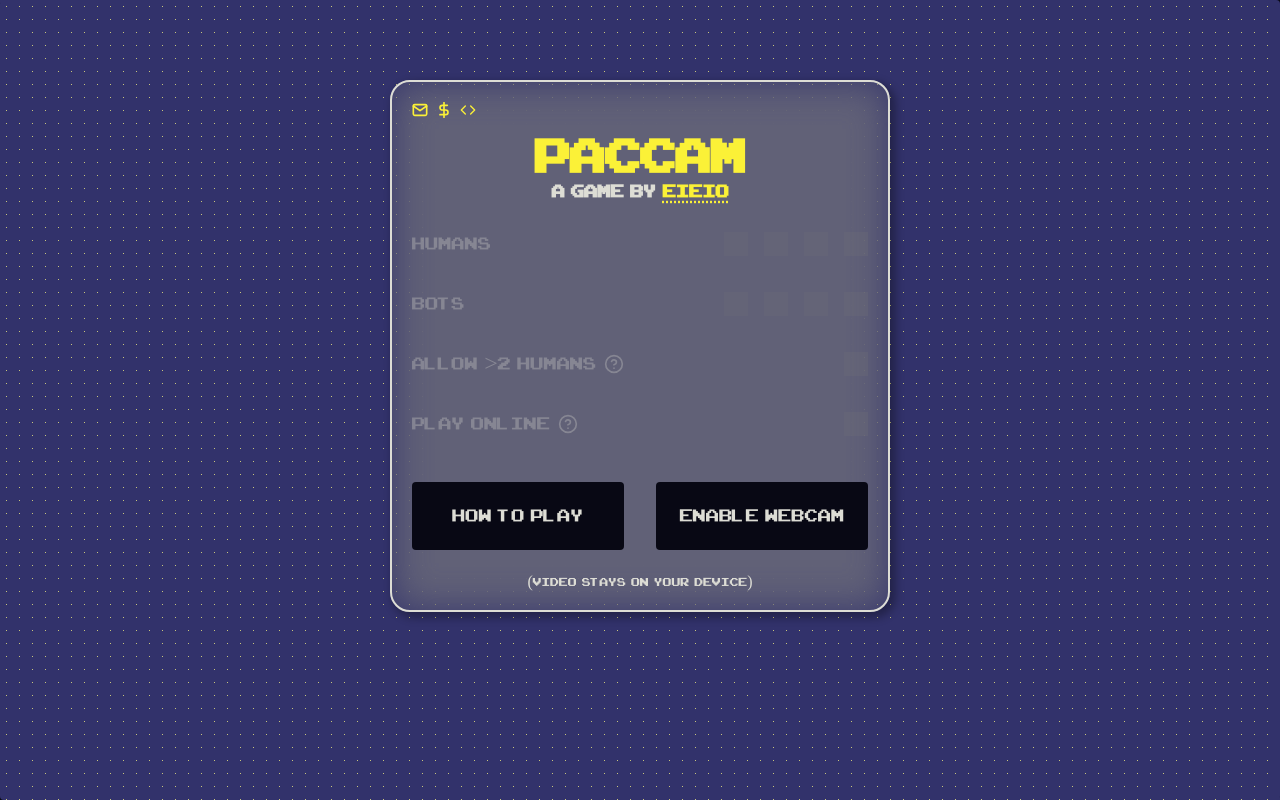
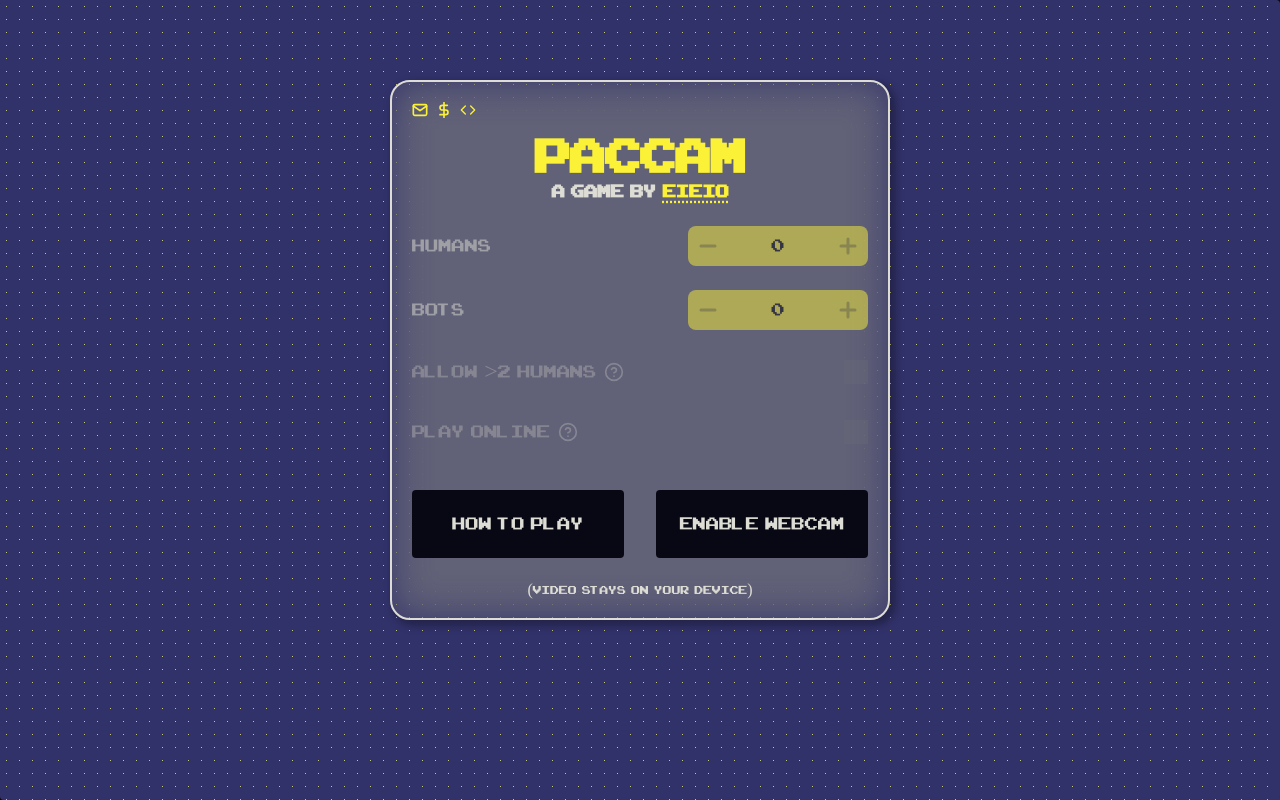
Before and after one commit to nolenroyalty/paccam, a React (Vite) app: page / in a window 1280 px wide. Built offline with nearby package versions, Linux system fonts and the light colour scheme.

Commit message:
different select widget

```diff
--- a/src/components/App/App.js
+++ b/src/components/App/App.js
@@ -208,7 +208,7 @@ function App() {
     // gameRef.current.startGameLoop();
 
     gameRef.current.resetState();
-    setGameState((state) => ({ ...state, numHumans: 0, numBots: null }));
+    setGameState((state) => ({ ...state, numHumans: 0, numBots: 0 }));
     gameRef.current.moveToWaitingForPlayerSelect();
   }, []);
 
--- a/src/components/Icons/Icons.js
+++ b/src/components/Icons/Icons.js
@@ -106,6 +106,43 @@ export const X = ({ size }) => (
   </svg>
 );
 
+export const Plus = ({ size }) => {
+  return (
+    <svg
+      xmlns="http://www.w3.org/2000/svg"
+      width={size}
+      height={size}
+      viewBox="0 0 24 24"
+      fill="none"
+      stroke="currentColor"
+      strokeWidth="3"
+      strokeLinecap="round"
+      strokeLinejoin="round"
+    >
+      <line x1="12" y1="5" x2="12" y2="19"></line>
+      <line x1="5" y1="12" x2="19" y2="12"></line>
+    </svg>
+  );
+};
+
+export const Minus = ({ size }) => {
+  return (
+    <svg
+      xmlns="http://www.w3.org/2000/svg"
+      width={size}
+      height={size}
+      viewBox="0 0 24 24"
+      fill="none"
+      stroke="currentColor"
+      strokeWidth="3"
+      strokeLinecap="round"
+      strokeLinejoin="round"
+    >
+      <line x1="5" y1="12" x2="19" y2="12"></line>
+    </svg>
+  );
+};
+
 export const Link = styled.a`
   display: inline-flex;
   vertical-align: middle;
@@ -118,5 +155,5 @@ export const Link = styled.a`
   }
 `;
 
-const Icons = { Mail, Code, Question, Dollar, Link };
+const Icons = { Mail, Code, Question, Dollar, Link, Plus, Minus, X, BoxX };
 export default Icons;
--- a/src/components/StartScreen/StartScreen.js
+++ b/src/components/StartScreen/StartScreen.js
@@ -1,6 +1,7 @@
 import React from "react";
 import styled from "styled-components";
 import Button from "../Button";
+import UnstyledButton from "../UnstyledButton";
 import { zIndex1 } from "../../zindex";
 import { WAITING_FOR_PLAYER_SELECT, WAITING_FOR_VIDEO } from "../../STATUS";
 import { COLORS } from "../../COLORS";
@@ -26,8 +27,8 @@ function StartScreen({
   const [allowMorePlayers, setAllowMorePlayers] = React.useState(
     window.localStorage.getItem("allowMorePlayers") === "true"
   );
-  const [speculativelyHighlighted, _setSpeculativelyHighlighted] =
-    React.useState({ CPUs: null, Humans: null });
+  console.log(`NUM HUMANS: ${numHumans}`);
+  console.log(`NUM BOTS: ${numBots}`);
   const [hideVideoButton, setHideVideoButton] = React.useState(false);
   const [hidingHowToPlay, setHidingHowToPlay] = React.useState(false);
   const [aboutToRunTutorial, setAboutToRunTutorial] = React.useState(false);
@@ -46,63 +47,30 @@ function StartScreen({
     }, 100);
   }, []);
 
-  const setSpeculativelyHighlighted = React.useCallback(
-    ({ count, kind }) => {
-      if (kind === "CPUs") {
-        const humans = Math.min(MAX_PLAYERS - count, numHumans);
-        const cpus = count === numBots ? count - 1 : count;
-        _setSpeculativelyHighlighted((prev) => ({
-          ...prev,
-          CPUs: cpus,
-          Humans: humans,
-        }));
-      } else if (kind === "Humans") {
-        const cpus = Math.min(MAX_PLAYERS - count, numBots);
-        const humans = count === numHumans ? count - 1 : count;
-        _setSpeculativelyHighlighted((prev) => ({
-          ...prev,
-          CPUs: cpus,
-          Humans: humans,
-        }));
-      } else {
-        _setSpeculativelyHighlighted({
-          clickedThisCycle: false,
-          CPUs: null,
-          Humans: null,
-        });
-      }
-    },
-    [numBots, numHumans]
-  );
-
-  const numHumansBoxChecked = React.useCallback(
-    (count) => {
+  const updateNumHumans = React.useCallback(
+    (delta) => {
       let _numBots = null;
+      let count = numHumans + delta;
+      count = Math.min(MAX_PLAYERS, Math.max(0, count));
       if (count + numBots > MAX_PLAYERS) {
         _numBots = MAX_PLAYERS - count;
       }
       setNumPlayers({ numHumans: count, numBots: _numBots });
-      setSpeculativelyHighlighted((prev) => ({
-        ...prev,
-        clickedThisCycle: true,
-      }));
     },
-    [numBots, setNumPlayers, setSpeculativelyHighlighted]
+    [numBots, numHumans, setNumPlayers]
   );
 
-  const numBotsBoxChecked = React.useCallback(
-    (count) => {
+  const updateNumBots = React.useCallback(
+    (delta) => {
       let _numHumans = null;
-      if (numHumans + count > MAX_PLAYERS) {
+      let count = numBots + delta;
+      count = Math.min(MAX_PLAYERS, Math.max(0, count));
+      if (count + numHumans > MAX_PLAYERS) {
         _numHumans = MAX_PLAYERS - count;
       }
       setNumPlayers({ numHumans: _numHumans, numBots: count });
-      setSpeculativelyHighlighted((prev) => ({
-        ...prev,
-        clickedThisCycle: true,
-      }));
     },
-    [numHumans, setNumPlayers, setSpeculativelyHighlighted]
+    [numBots, numHumans, setNumPlayers]
   );
 
   const startGame = React.useCallback(() => {
@@ -183,24 +151,16 @@ function StartScreen({
           </a>
         </SubHead>
       </TitleSubheadWrapper>
-      <CheckboxContainer
-        numBoxes={4}
-        onCheck={numHumansBoxChecked}
-        currentCount={numHumans}
-        allowMoreThan2={allowMorePlayers}
-        speculativelyHighlighted={speculativelyHighlighted}
-        setSpeculativelyHighlighted={setSpeculativelyHighlighted}
-        kind="Humans"
+      <PlusMinusNumber
+        label={"Humans"}
+        number={numHumans}
+        updateNumber={updateNumHumans}
         videoEnabled={videoEnabled}
       />
-      <CheckboxContainer
-        numBoxes={4}
-        onCheck={numBotsBoxChecked}
-        currentCount={numBots}
-        allowMoreThan2={true}
-        speculativelyHighlighted={speculativelyHighlighted}
-        setSpeculativelyHighlighted={setSpeculativelyHighlighted}
-        kind="CPUs"
+      <PlusMinusNumber
+        label={"Bots"}
+        number={numBots}
+        updateNumber={updateNumBots}
         videoEnabled={videoEnabled}
       />
       <AllowMorePlayers
@@ -210,6 +170,7 @@ function StartScreen({
         setNumPlayers={setNumPlayers}
         videoEnabled={videoEnabled}
       />
+
       <EnableOnlinePlay videoEnabled={videoEnabled} />
       <ButtonHolder>
         {
@@ -248,6 +209,68 @@ function StartScreen({
       </ButtonHolder>
       <NoVideoLeaves>(video stays on your device)</NoVideoLeaves>
     </Wrapper>
+  );
+}
+
+const PlusMinusOuterWrapper = styled.div`
+  display: flex;
+  flex-direction: row;
+  justify-content: space-between;
+  align-items: center;
+  opacity: var(--opacity);
+  transition: opacity 0.5s ease;
+`;
+
+const PlusMinusWrapper = styled.div`
+  display: flex;
+  flex-direction: row;
+  align-items: center;
+  background-color: ${COLORS.pacmanYellow};
+  border-radius: 8px;
+  flex: 1;
+  max-width: min(180px, 50%);
+`;
+
+const PlusMinusButton = styled(UnstyledButton)`
+  padding: 0.5rem;
+  color: ${(p) => (p.disabled ? COLORS.black : COLORS.black)};
+  flex: 1;
+  display: flex;
+  flex-direction: row;
+  justify-content: ${(p) => (p.$left ? "flex-start" : "flex-end")};
+  opacity: ${(p) => (p.disabled ? 0.3 : 1)};
+`;
+
+const PlusMinusText = styled.span`
+  font-size: 1.5rem;
+  color: var(--color);
+  font-family: "Arcade Classic";
+`;
+
+function PlusMinusNumber({ label, number, updateNumber, videoEnabled }) {
+  return (
+    <PlusMinusOuterWrapper style={{ "--opacity": videoEnabled ? 1 : 0.5 }}>
+      <PlusMinusText style={{ "--color": COLORS.white }}>{label}</PlusMinusText>
+      <PlusMinusWrapper>
+        <PlusMinusButton
+          $left={true}
+          onClick={() => updateNumber(-1)}
+          disabled={!videoEnabled || number === 0}
+        >
+          <Icons.Minus size="24px" />
+        </PlusMinusButton>
+        <PlusMinusText style={{ "--color": COLORS.black }}>
+          {number}
+        </PlusMinusText>
+        <PlusMinusButton
+          $left={false}
+          onClick={() => updateNumber(1)}
+          disabled={!videoEnabled || number === MAX_PLAYERS}
+        >
+          <Icons.Plus size="24px" />
+        </PlusMinusButton>
+      </PlusMinusWrapper>
+    </PlusMinusOuterWrapper>
   );
 }
 
@@ -310,79 +333,8 @@ const SubHead = styled.h3`
   }
 `;
 
-function CheckboxContainer({
-  currentCount,
-  kind,
-  numBoxes,
-  onCheck,
-  allowMoreThan2,
-  speculativelyHighlighted,
-  setSpeculativelyHighlighted,
-  videoEnabled,
-}) {
-  const enabled = React.useCallback(
-    (x) => (x <= 2 || allowMoreThan2) && videoEnabled,
-    [allowMoreThan2, videoEnabled]
-  );
-
-  const updateSpeculativelyHighlighted = React.useCallback(
-    ({ count, kind }) => {
-      setSpeculativelyHighlighted({ count, kind });
-    },
-    [setSpeculativelyHighlighted]
-  );
-
-  const determineBackgroundColor = React.useCallback(
-    (count) => {
-      // checked is handled in CSS
-      const toSpeculativelyHighlight = speculativelyHighlighted[kind];
-      const isEnabled = enabled(count);
-      if (!isEnabled) {
-        return COLORS.grey;
-      }
-      if (toSpeculativelyHighlight === null) {
-        return count <= currentCount ? COLORS.pacmanYellow : COLORS.white;
-      } else {
-        if (
-          count <= toSpeculativelyHighlight &&
-          !speculativelyHighlighted.clickedThisCycle
-        ) {
-          return COLORS.pacmanYellow;
-        } else {
-          return isEnabled ? COLORS.white : COLORS.grey;
-        }
-      }
-    },
-    [speculativelyHighlighted, kind, enabled, currentCount]
-  );
-
-  return (
-    <CheckboxContainerWrapper $videoEnabled={videoEnabled}>
-      <CheckboxContainerLabel>
-        {kind === "CPUs" ? "Bots" : "Humans"}
-      </CheckboxContainerLabel>
-      <CheckboxGroupHolder>
-        {[...Array(numBoxes)].map((_, i) => (
-          <SingleCheckbox
-            style={{ "--background-color": determineBackgroundColor(i + 1) }}
-            key={i}
-            myCheckCount={i + 1}
-            checkCount={currentCount}
-            onMouseEnter={() =>
-              updateSpeculativelyHighlighted({ count: i + 1, kind: kind })
-            }
-            onMouseLeave={() =>
-              updateSpeculativelyHighlighted({ count: 0, kind: null })
-            }
-            onCheck={onCheck}
-            disabled={!enabled(i + 1)}
-          />
-        ))}
-      </CheckboxGroupHolder>
-    </CheckboxContainerWrapper>
-  );
-}
-
+// checkbox code is a little weird because player select used to rely
+// on checkboxes as well. haven't bothered to disentagle it.
 const CheckboxContainerWrapper = styled.div`
   display: flex;
   flex-direction: row;
@@ -404,38 +356,6 @@ const CheckboxContainerLabel = styled.span`
   flex-direction: row;
   gap: 0.5rem;
 `;
-
-const CheckboxGroupHolder = styled.div`
-  display: flex;
-  flex-direction: row;
-  gap: 1rem;
-`;
-
-function SingleCheckbox({
-  checkCount,
-  myCheckCount,
-  onCheck,
-  onHover,
-  ...rest
-}) {
-  const onCheckedChange = React.useCallback(
-    (e) => {
-      if (checkCount === myCheckCount) {
-        onCheck(myCheckCount - 1);
-      } else {
-        onCheck(myCheckCount);
-      }
-    },
-    [checkCount, myCheckCount, onCheck]
-  );
-  return (
-    <CheckboxRoot
-      checked={checkCount >= myCheckCount}
-      onCheckedChange={onCheckedChange}
-      {...rest}
-    ></CheckboxRoot>
-  );
-}
 
 const CheckboxRoot = styled(Checkbox.Root)`
   all: unset;
@@ -630,4 +550,4 @@ const FadeInButton = styled(Button)`
   }
 `;
 
-export default StartScreen;
+export default React.memo(StartScreen);
```
